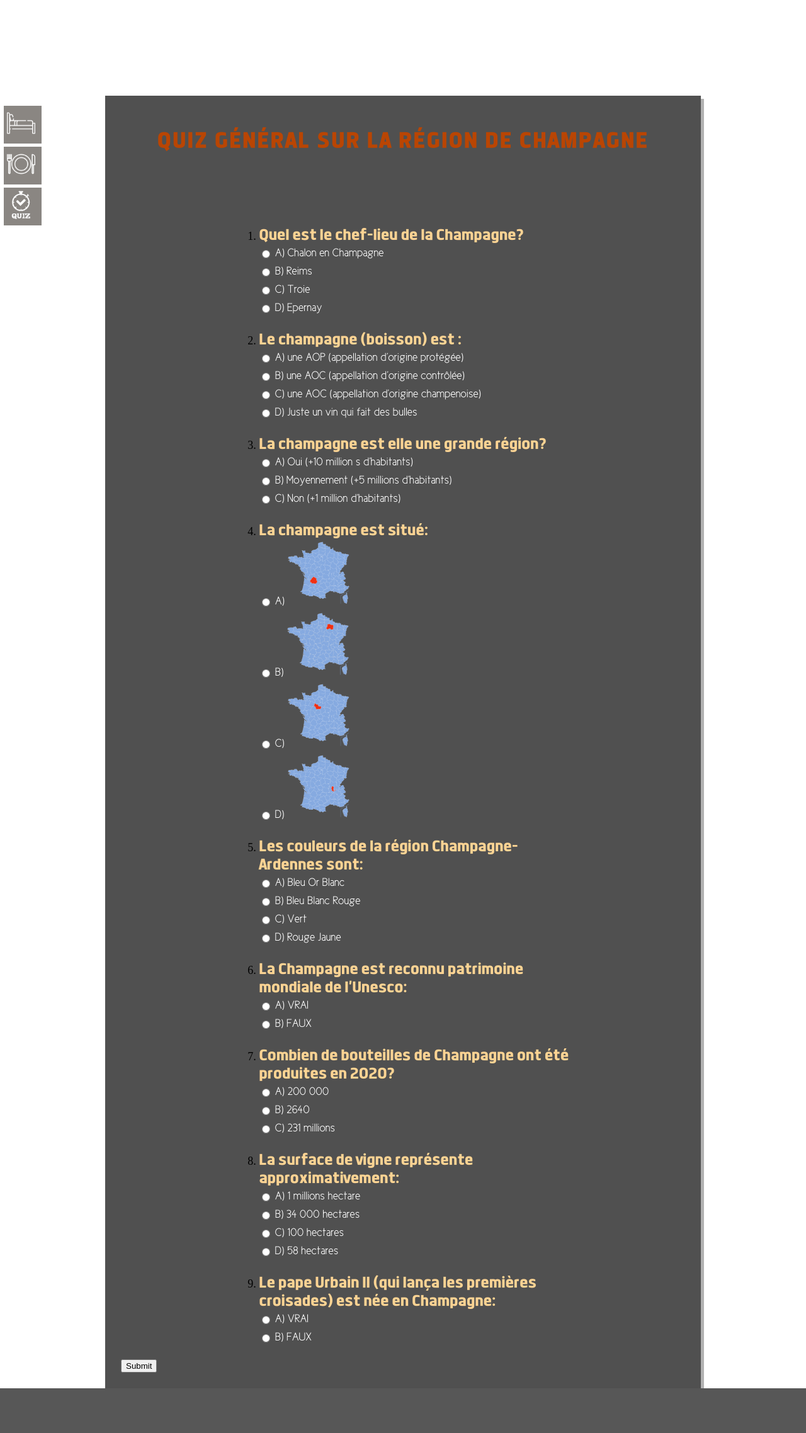
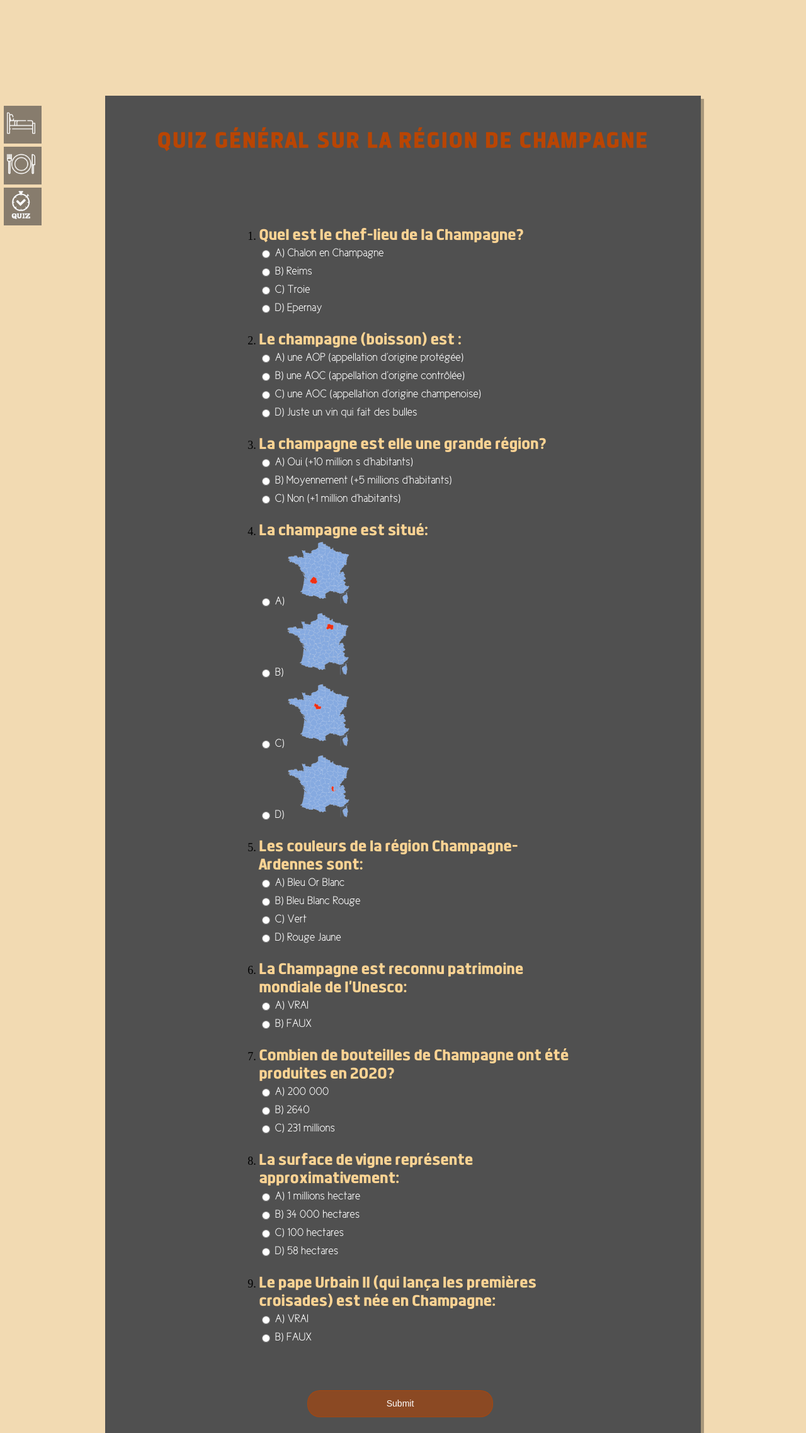
Before and after one commit to Caraidas/Champagne-Unesco, a PHP site: page /pages_php/quizgeneral.php in a window 1280 px wide. Shown: the part 88-2364 px from the top of the page at 63% size. Before the commit the page ends 2293 px from the top, so only its background shows below. Run offline with PHP 8.4, Linux system fonts and the light colour scheme.

Commit message:
changement css quiz

```diff
--- a/css/stylequiz.css
+++ b/css/stylequiz.css
@@ -1,5 +1,5 @@
 
-
+body{background-color: #f1d6aae5;}
 
 @font-face{
     font-family: "Dyno";
@@ -96,3 +96,19 @@ img{
 #results {
     font: 44px Georgia, Serif;
 }
+
+.submitbtn{
+    color: #ffffff;
+    padding:0.8rem;
+    margin: 50px 33% 0 33%;
+    font-size: 14px;
+    border-radius: 20px;
+    width: 33%;
+    cursor: pointer;
+    border: 1px solid #b9460391;
+    background: #b9460391;
+}
+
+.submitbtn:hover {
+    background-color: rgba(202, 150, 91, 0.856); /*changer l'opacité au hover du bouton*/
+}
```
